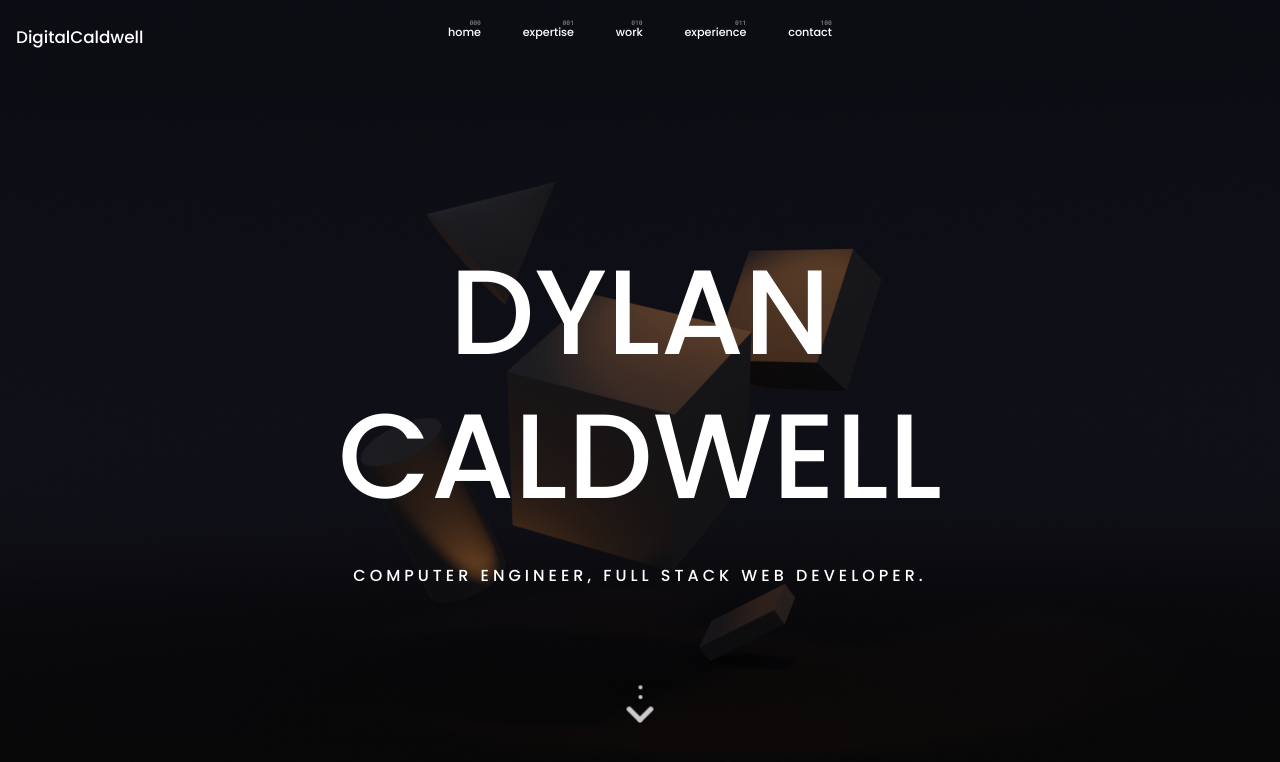
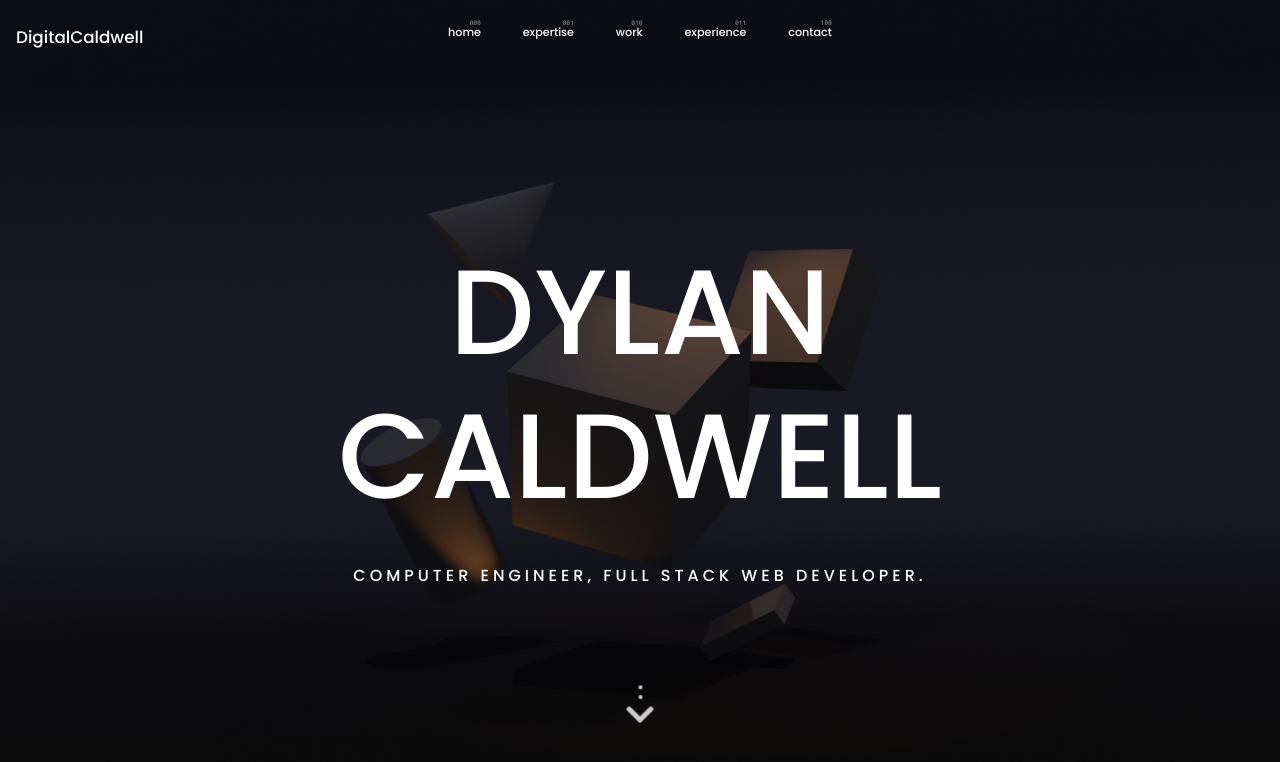
Before and after one commit to DCmax1k/Web-Portfolio-2024, a React (Create React App) app in the folder client/: page / in a window 1280 px wide. Shown: the top 762 px of the page. Built offline with nearby package versions, Linux system fonts and the light colour scheme.

Commit message:
brighter bg

```diff
--- a/client/src/components/Index.js
+++ b/client/src/components/Index.js
@@ -16,7 +16,7 @@ class Index extends Component {
             <div className='Index'>
                 {/* LANDING */}
                 <div id="landing">
-                    <img id='bg' alt='background' src='/images/renderedBgSpot.png' />
+                    <img id='bg' alt='background' src='/images/renderedBgBright.png' />
 
                     <div className='topLeft'>
                         <h2 className='domain'>DigitalCaldwell</h2>
--- a/client/src/index.css
+++ b/client/src/index.css
@@ -14,7 +14,7 @@ html {
 
 body {
   overflow-x: hidden;
-  background-color: #080707;
+  background-color: #0b0a0b;
 }
 
 #landing {
```
Also changed, not shown: client/public/images/renderedBgBright.png (added), client/public/images/renderedBgSpot.png (deleted), 13 other files (tests, documents, lock files or other folders).
